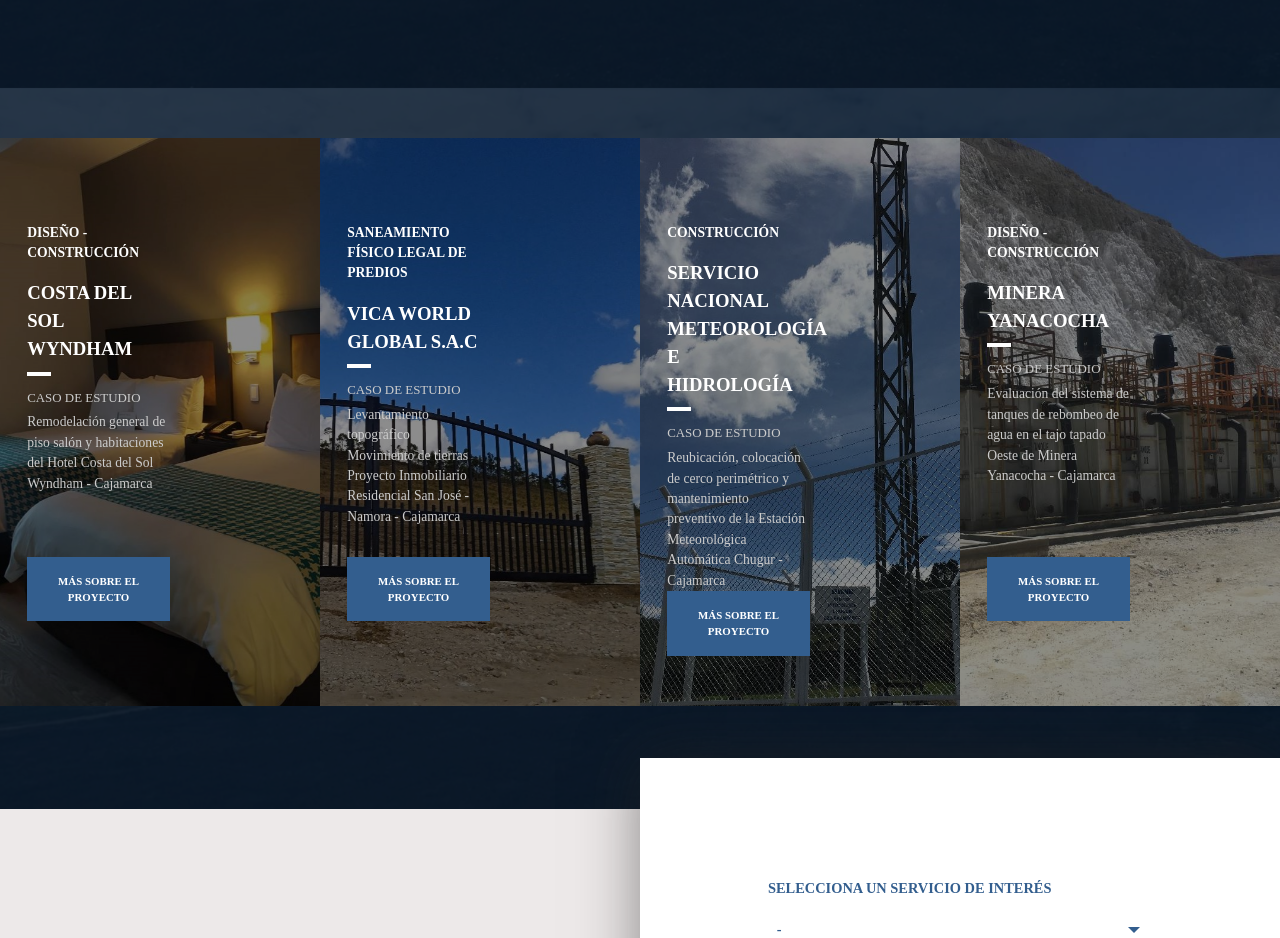
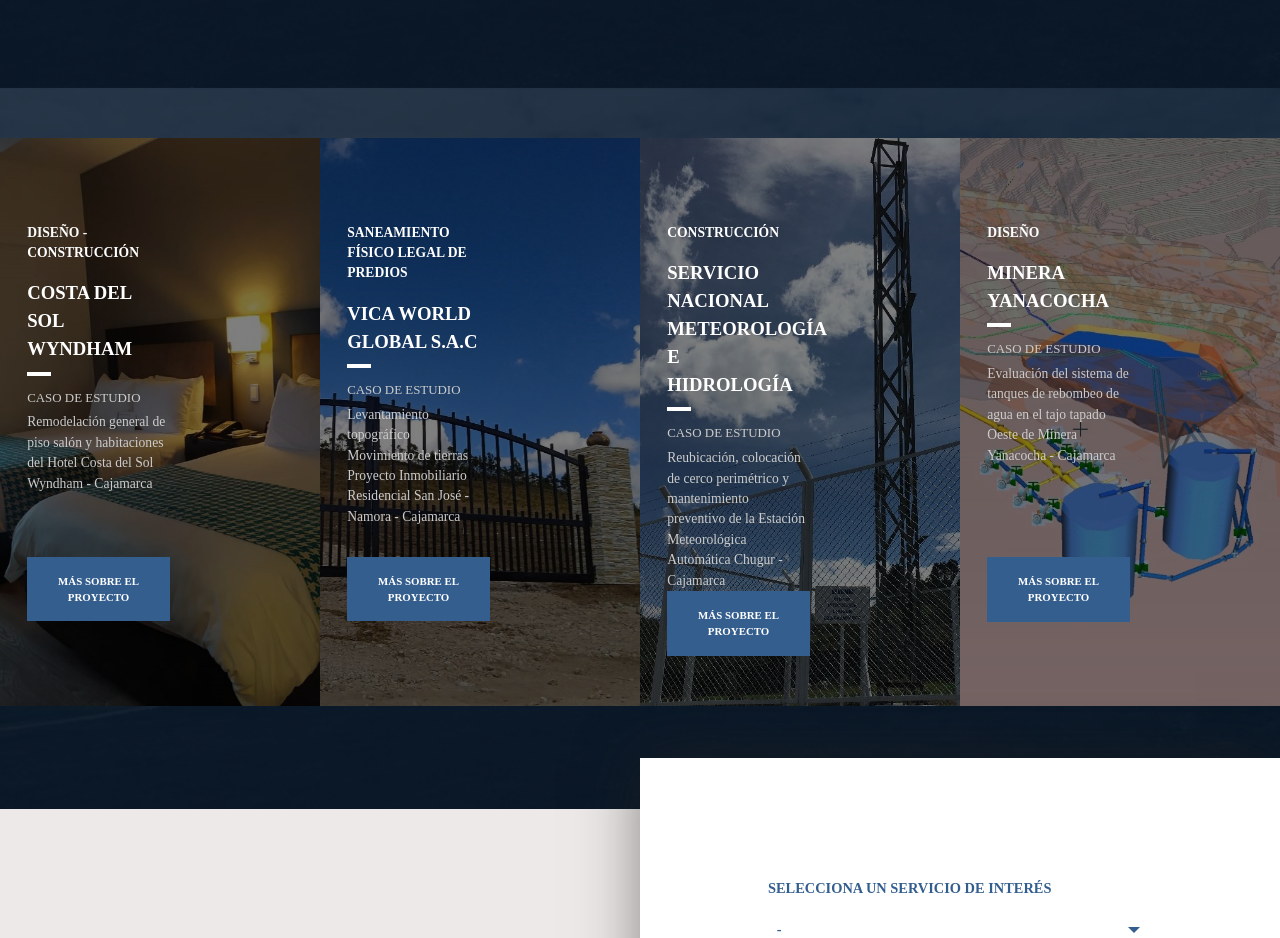
Before and after one commit to MarceloLopezS/2g-servicios-generales, a React (Create React App) app: page / in a window 1280 px wide. Shown: the part 3340-4278 px from the top of the page. Built offline with nearby package versions, Linux system fonts and the light colour scheme; a web font is replaced by a local one.

Commit message:
Update last project image

```diff
--- a/src/components/Projects/Projects.css
+++ b/src/components/Projects/Projects.css
@@ -60,7 +60,7 @@
 .card[data-section='projects'] .card__media::after {
     content: '';
     position: absolute;
-    background-color: hsl(0, 0%, 0%, 0.45);
+    background-color: hsl(0, 0%, 0%, 0.5);
     inset: 0;
 }
 
--- a/src/components/Projects/Projects.js
+++ b/src/components/Projects/Projects.js
@@ -3,7 +3,7 @@ import './Projects.css';
 import projectImg1 from '../../assets/images/remodelacion-hotel-costa-del-sol.jpeg';
 import projectImg2 from '../../assets/images/proyecto-inmobiliario.jpeg';
 import projectImg3 from '../../assets/images/estacion-meteorologica.jpeg';
-import projectImg4 from '../../assets/images/sistema-rebombeo.jpeg';
+import projectImg4 from '../../assets/images/diseño-sistema-rebombeo.jpeg';
 
 const Projects = ({ reference }) => {
     return (
@@ -76,7 +76,7 @@ const Projects = ({ reference }) => {
                         <img loading='lazy' src={projectImg4} alt='Sistema de rebombeo - Minera Yanaocha'></img>
                     </div>
                     <div className='card__body'>
-                        <p className='highlighted'>Diseño - Construcción</p>
+                        <p className='highlighted'>Diseño</p>
                         <h3>Minera Yanacocha</h3>
                         <p>Caso de estudio</p>
                         <p>Evaluación del sistema de tanques de rebombeo de agua en el tajo tapado Oeste de Minera Yanacocha - Cajamarca</p>
```
Also changed, not shown: src/assets/images/diseño-sistema-rebombeo.jpeg (added), src/assets/images/sistema-rebombeo.jpeg (deleted).
